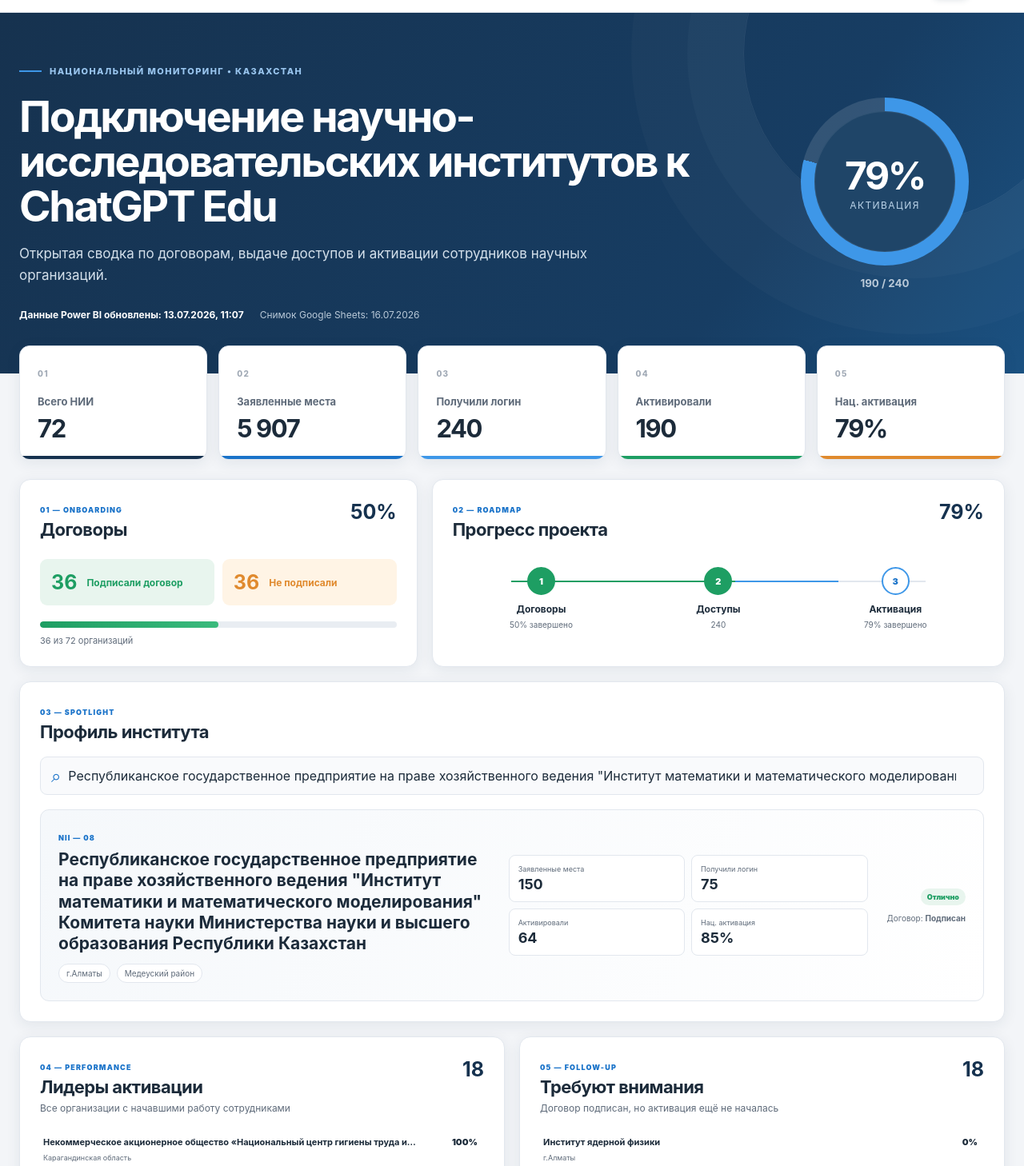
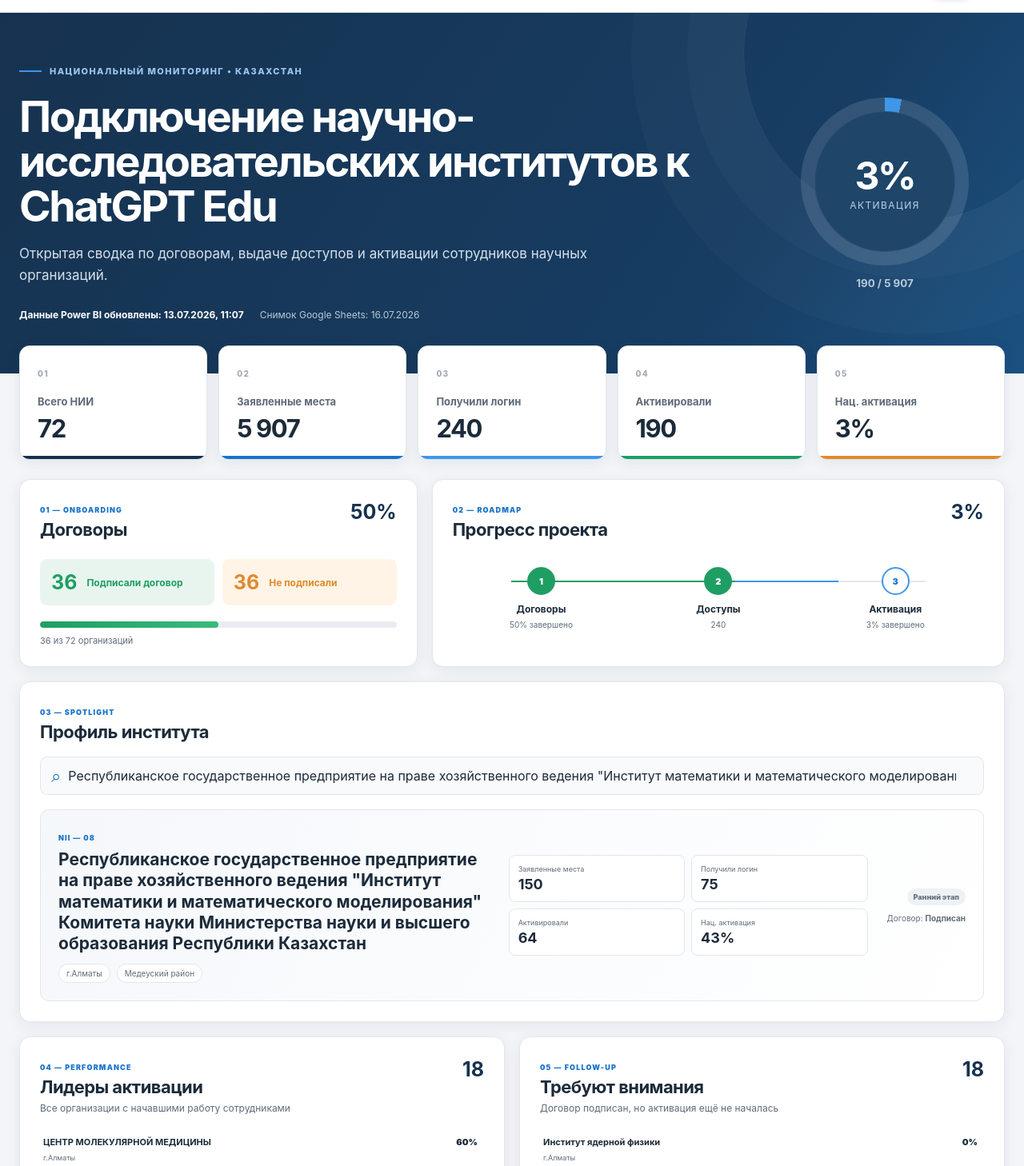
Before and after one commit to nurzhanabdirazakov/chatgpt-edu-nii-kz, a Next.js app: page / in a window 1280 px wide. Shown: the part 52-1510 px from the top of the page at 80% size. Built offline with nearby package versions, Linux system fonts and the light colour scheme.

Commit message:
Calculate activation rate from allocated seats

```diff
--- a/app/page.tsx
+++ b/app/page.tsx
@@ -48,7 +48,7 @@
   },
 };
 
-function ratio(row: Institute) { return row.started > 0 ? row.activated / row.started : 0; }
+function ratio(row: Institute) { return row.licenses > 0 ? row.activated / row.licenses : 0; }
 
 function cleanName(value: string) {
   return value.replace(/^\s*["“]+|["”]+\s*$/g, "").replace(/\s+/g, " ").trim();
@@ -77,8 +77,8 @@
   const value = ratio(row);
   return <div className="rank-row">
     <div className="rank-copy"><strong>{shortName(lang === "ru" ? row.nameRu : row.nameKz)}</strong><span>{row.region}</span></div>
-    <div className="rank-score">{row.started ? `${Math.round(value * 100)}%` : "0%"}</div>
-    <div className="mini-track"><i className={tone} style={{ width: `${Math.max(value * 100, row.started ? 3 : 0)}%` }} /></div>
+    <div className="rank-score">{row.licenses ? `${Math.round(value * 100)}%` : "0%"}</div>
+    <div className="mini-track"><i className={tone} style={{ width: `${Math.max(value * 100, row.activated ? 3 : 0)}%` }} /></div>
   </div>;
 }
 
@@ -94,7 +94,7 @@
   const signed = institutes.filter(i => i.signed);
   const unsigned = institutes.filter(i => !i.signed).sort((a, b) => b.licenses - a.licenses);
   const totalLicenses = institutes.reduce((sum, i) => sum + i.licenses, 0);
-  const nationalRate = POWER_BI.activated / POWER_BI.started;
+  const nationalRate = totalLicenses > 0 ? POWER_BI.activated / totalLicenses : 0;
   const regions = [...new Set(institutes.map(i => i.region))].sort((a, b) => a.localeCompare(b));
   const selected = institutes.find(i => i.id === selectedId) ?? institutes[0];
   const nameOf = (row: Institute) => cleanName(lang === "ru" ? row.nameRu : row.nameKz);
@@ -143,7 +143,7 @@
         </div>
         <div className="hero-meter" aria-label={`${Math.round(nationalRate * 100)}%`}>
           <div className="ring" style={{ "--progress": `${nationalRate * 360}deg` } as React.CSSProperties}><div><strong>{Math.round(nationalRate * 100)}%</strong><span>{t.activation}</span></div></div>
-          <small>{POWER_BI.activated} / {POWER_BI.started}</small>
+          <small>{POWER_BI.activated} / {formatNumber(totalLicenses, lang)}</small>
         </div>
       </div>
     </section>
@@ -166,7 +166,7 @@
         </article>
 
         <article className="card timeline-card">
-          <div className="section-heading"><div><span className="kicker">02 — ROADMAP</span><h2>{t.timeline}</h2></div><b>79%</b></div>
+          <div className="section-heading"><div><span className="kicker">02 — ROADMAP</span><h2>{t.timeline}</h2></div><b>{Math.round(nationalRate * 100)}%</b></div>
           <div className="timeline">
             <div className="done"><span>1</span><b>{t.contracts}</b><small>50% {t.complete}</small></div>
             <div className="done"><span>2</span><b>{t.access}</b><small>{POWER_BI.started}</small></div>
@@ -185,7 +185,7 @@
             <div><span>{t.licenses}</span><strong>{formatNumber(selected.licenses, lang)}</strong></div>
             <div><span>{t.started}</span><strong>{selected.started}</strong></div>
             <div><span>{t.activated}</span><strong>{selected.activated}</strong></div>
-            <div><span>{t.rate}</span><strong>{selected.started ? `${Math.round(ratio(selected) * 100)}%` : "—"}</strong></div>
+            <div><span>{t.rate}</span><strong>{selected.licenses ? `${Math.round(ratio(selected) * 100)}%` : "—"}</strong></div>
           </div>
           <div className="profile-status"><span className={`pill ${statusFor(selected,lang).key}`}>{statusFor(selected,lang).label}</span><small>{t.contract}: <b>{selected.signed ? t.yes : t.no}</b></small></div>
         </div>
@@ -199,7 +199,7 @@
       <section className="card table-card">
         <div className="section-heading"><div><span className="kicker">06 — DIRECTORY</span><h2>{t.fullList}</h2><p>{t.tableNote}</p></div><b>{filtered.length}</b></div>
         <div className="filters"><label><span>⌕</span><input value={query} onChange={e => setQuery(e.target.value)} placeholder={t.search} /></label><select value={region} onChange={e => setRegion(e.target.value)}><option value="all">{t.allRegions}</option>{regions.map(r => <option key={r}>{r}</option>)}</select><select value={status} onChange={e => setStatus(e.target.value)}><option value="all">{t.allStatuses}</option><option value="excellent">{t.excellent}</option><option value="track">{t.onTrack}</option><option value="early">{t.early}</option><option value="attention">{t.needsAttention}</option></select></div>
-        <div className="table-wrap"><table><thead><tr><th>№</th><th><button onClick={() => changeSort("name")}>{t.name} ↕</button></th><th><button onClick={() => changeSort("region")}>{t.region} ↕</button></th><th><button onClick={() => changeSort("licenses")}>{t.licenses} ↕</button></th><th><button onClick={() => changeSort("started")}>{t.started} ↕</button></th><th><button onClick={() => changeSort("activated")}>{t.activated} ↕</button></th><th><button onClick={() => changeSort("rate")}>{t.rate} ↕</button></th><th>{t.status}</th></tr></thead><tbody>{filtered.map(row => <tr key={row.id} onClick={() => { setSelectedId(row.id); document.querySelector(".profile-card")?.scrollIntoView({behavior:"smooth"}); }}><td>{row.id}</td><td><strong>{nameOf(row)}</strong><small>{row.district}</small></td><td>{row.region}</td><td>{formatNumber(row.licenses, lang)}</td><td>{row.started}</td><td>{row.activated}</td><td><b>{row.started ? `${Math.round(ratio(row)*100)}%` : "—"}</b></td><td><span className={`pill ${statusFor(row,lang).key}`}>{statusFor(row,lang).label}</span></td></tr>)}</tbody></table></div>
+        <div className="table-wrap"><table><thead><tr><th>№</th><th><button onClick={() => changeSort("name")}>{t.name} ↕</button></th><th><button onClick={() => changeSort("region")}>{t.region} ↕</button></th><th><button onClick={() => changeSort("licenses")}>{t.licenses} ↕</button></th><th><button onClick={() => changeSort("started")}>{t.started} ↕</button></th><th><button onClick={() => changeSort("activated")}>{t.activated} ↕</button></th><th><button onClick={() => changeSort("rate")}>{t.rate} ↕</button></th><th>{t.status}</th></tr></thead><tbody>{filtered.map(row => <tr key={row.id} onClick={() => { setSelectedId(row.id); document.querySelector(".profile-card")?.scrollIntoView({behavior:"smooth"}); }}><td>{row.id}</td><td><strong>{nameOf(row)}</strong><small>{row.district}</small></td><td>{row.region}</td><td>{formatNumber(row.licenses, lang)}</td><td>{row.started}</td><td>{row.activated}</td><td><b>{row.licenses ? `${Math.round(ratio(row)*100)}%` : "—"}</b></td><td><span className={`pill ${statusFor(row,lang).key}`}>{statusFor(row,lang).label}</span></td></tr>)}</tbody></table></div>
       </section>
 
       <section className="card unsigned-card">
```
